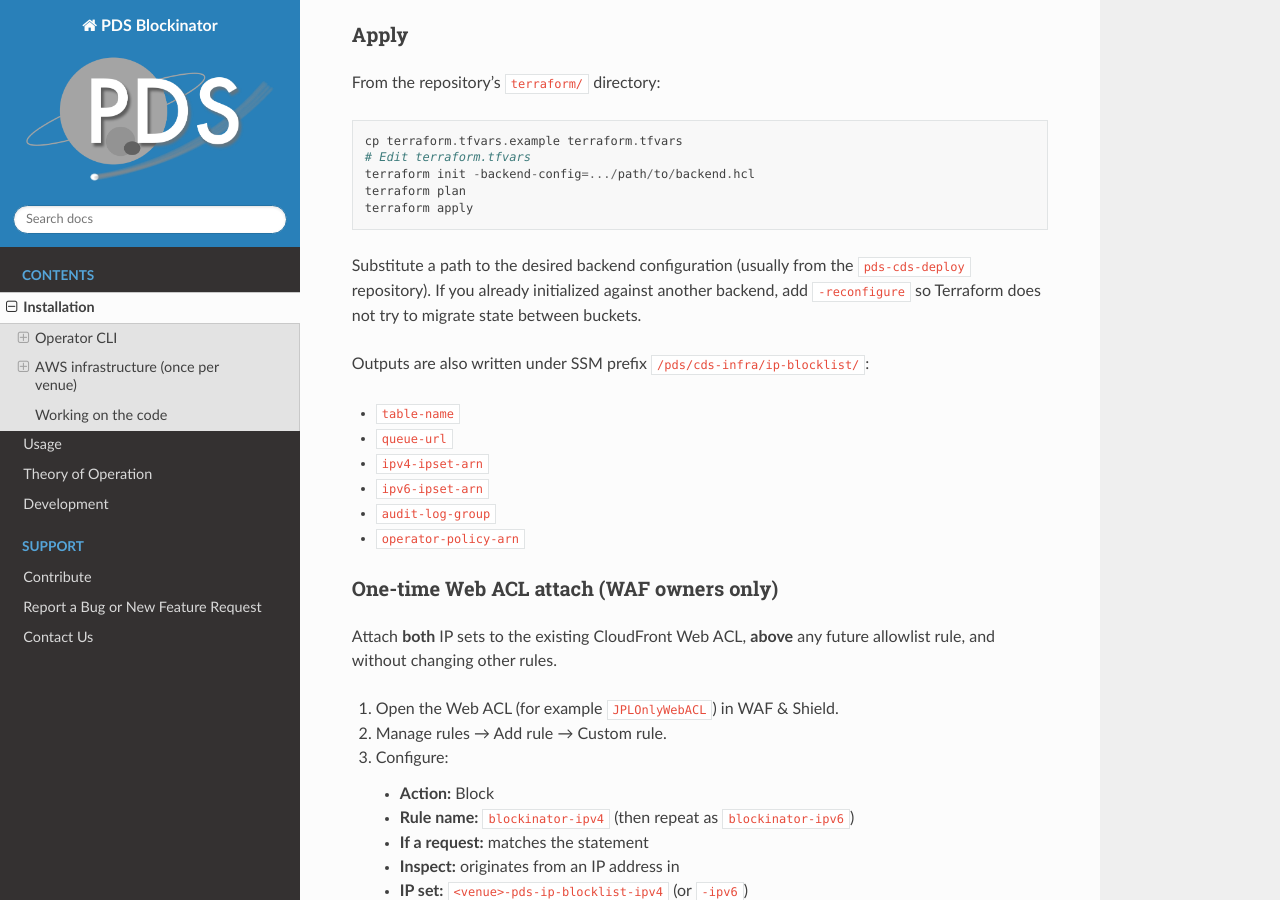
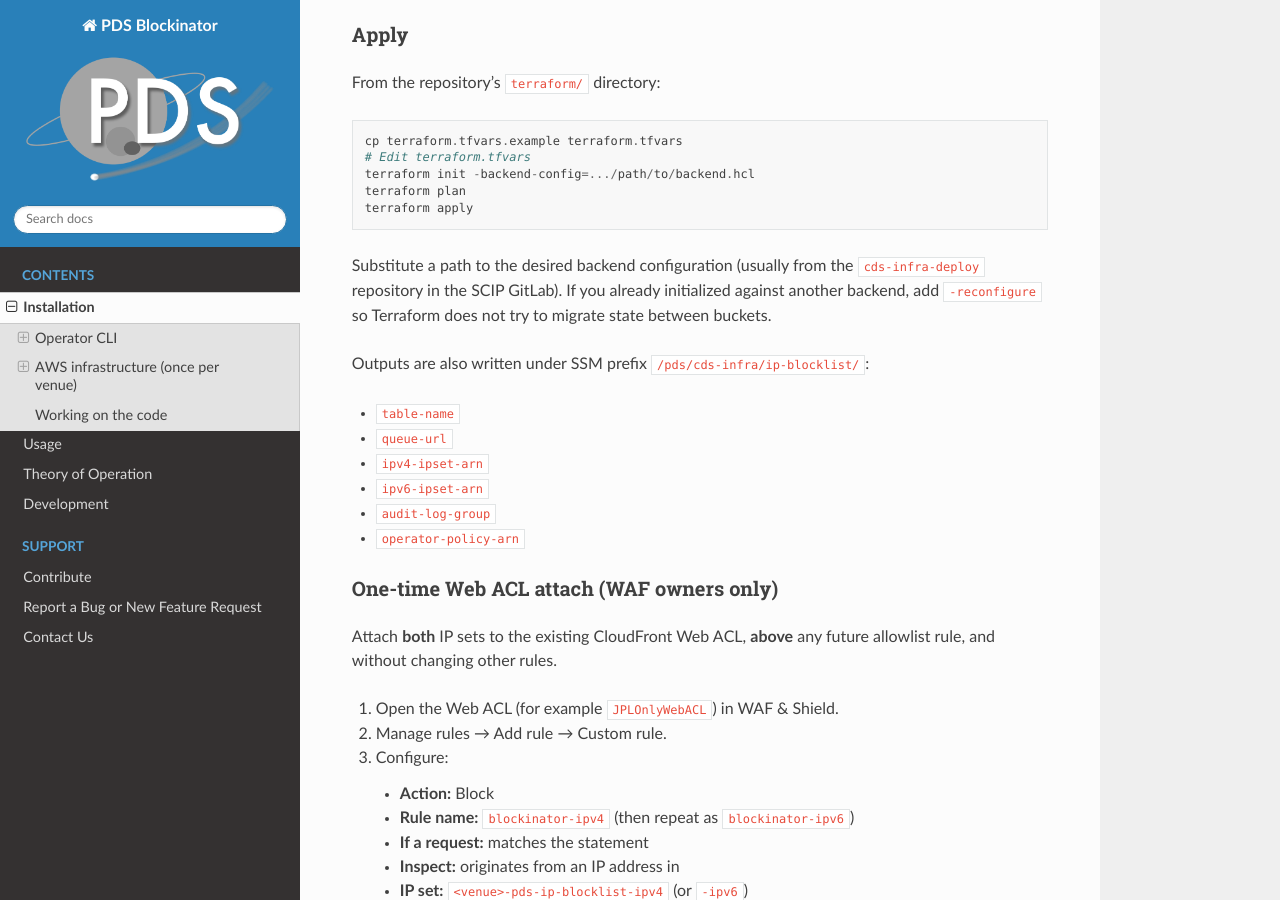
Before and after one commit to NASA-PDS/blockinator, a Sphinx documentation site: the page built from docs/source/installation/index.rst, in a window 1280 px wide and 900 px high, scrolled down 2523 px. Built offline with Sphinx 7.4.7 and the Read the Docs theme 3.1.0, drawn with Linux system fonts in a browser that asks for light colours.

Commit message:
Fix repo name and add note that's it's in GitLab — thanks @jordanpadams

```diff
--- a/docs/source/installation/index.rst
+++ b/docs/source/installation/index.rst
@@ -136,9 +136,9 @@ From the repository's ``terraform/`` directory::
     terraform apply
 
 Substitute a path to the desired backend configuration (usually from the
-``pds-cds-deploy`` repository). If you already initialized against another
-backend, add ``-reconfigure`` so Terraform does not try to migrate state
-between buckets.
+``cds-infra-deploy`` repository in the SCIP GitLab). If you already
+initialized against another backend, add ``-reconfigure`` so Terraform
+does not try to migrate state between buckets.
 
 Outputs are also written under SSM prefix ``/pds/cds-infra/ip-blocklist/``:
 
```
